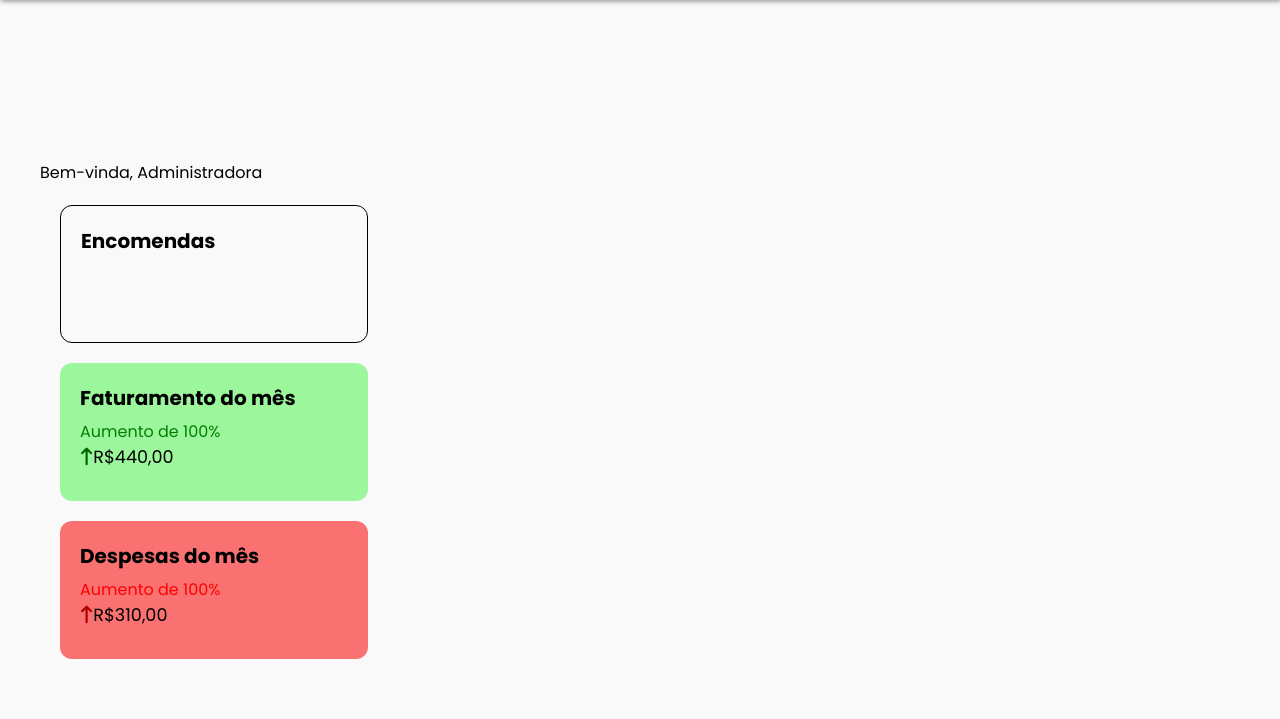
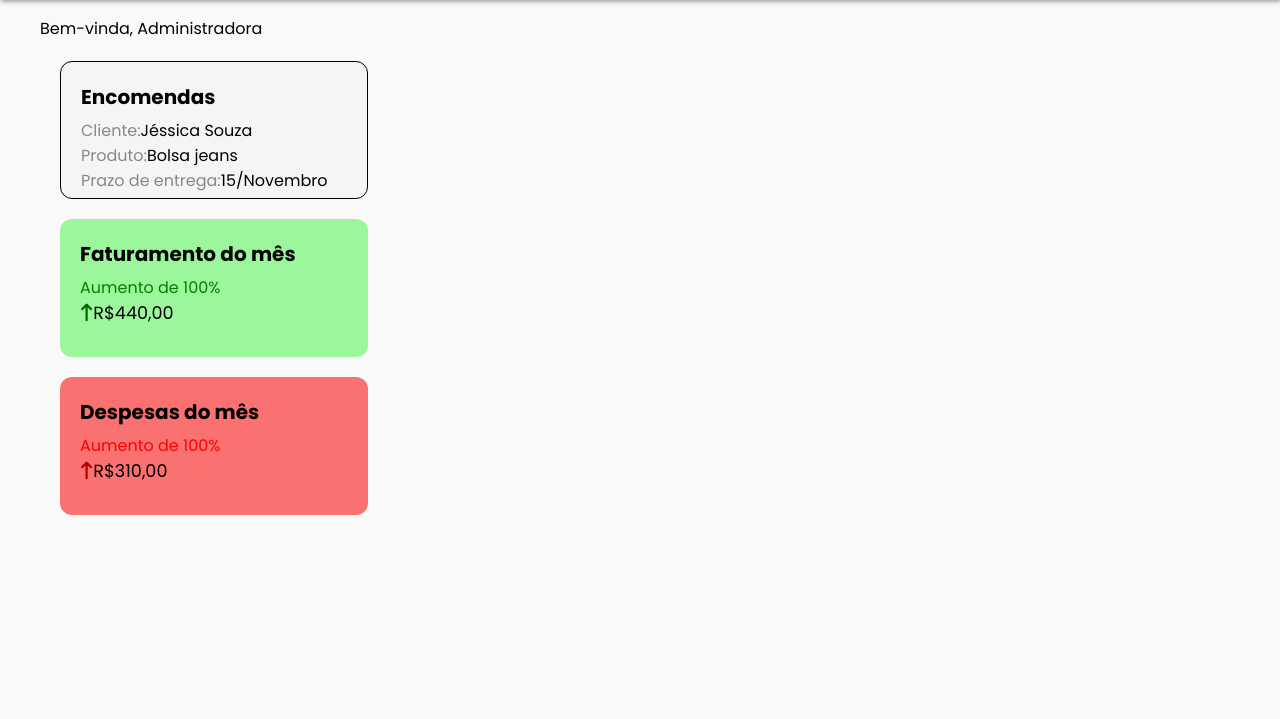
Before and after one commit to 0DevMax/dashboardapp, a Flask app: page / in a window 1280 px wide. Shown: the part 97-816 px from the top of the page. After the commit the page ends 612 px from the top, so only its background shows below. Run offline with Flask 2, Linux system fonts and the light colour scheme; data that the repository does not hold is empty; some libraries are stand-ins or nearby versions; some web fonts are replaced.

Commit message:
Ajustado alinhamento entre cardInfo e cardValue

```diff
--- a/static/css/styles.css
+++ b/static/css/styles.css
@@ -128,7 +128,7 @@ input {
 
 .content {
     padding: 1.25rem;
-    padding-top: 5rem; /* Ajustado de 12vw */
+    padding-top: 0.5rem; /* Ajustado de 12vw */
     align-items: center;
 }
 
@@ -151,12 +151,21 @@ input {
     font-size: 1.10rem;
 }
 
+.cardInfoValor {
+    display: flex;
+    flex-direction: row;
+}
+
 .arrow-despesas {
 color: #ad0000;
 }
 
 .arrow-faturamento {
 color: darkgreen;
+}
+
+.tag {
+    color:#85888C
 }
 
 body:has(.side-menu:checked){
@@ -192,6 +201,7 @@ color: red;
     border-color: black;
     border-style: solid;
     border-width: 1px;
+    background-color: whitesmoke;
 }
 
 /* Responsividade */
--- a/templates/dashboard.html
+++ b/templates/dashboard.html
@@ -8,6 +8,15 @@
     <!--  Fazer um swipe para encomendas -->
     <div class="card" id="CardEncomendas">
         <h3 class="CardTitulo">Encomendas</h3>
+        <div class="cardInfoValor">
+            <p class="tag">Cliente:</p><p> Jéssica Souza</p>
+        </div>
+        <div class="cardInfoValor">
+            <p class="tag">Produto:</p><p> Bolsa jeans</p>
+        </div>
+        <div class="cardInfoValor">
+            <p class="tag">Prazo de entrega:</p><p> 15/Novembro</p>
+        </div>
     </div>
 
     <div class="card" id="faturamento">
```
